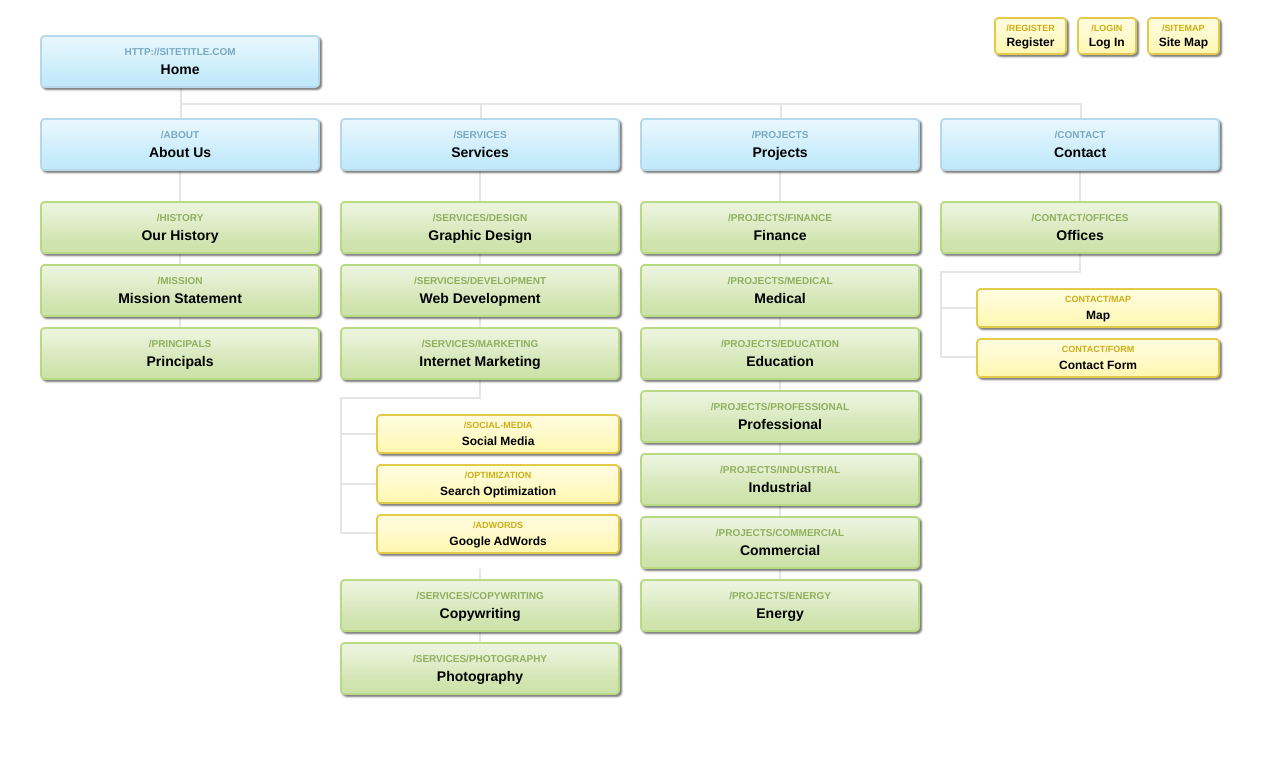
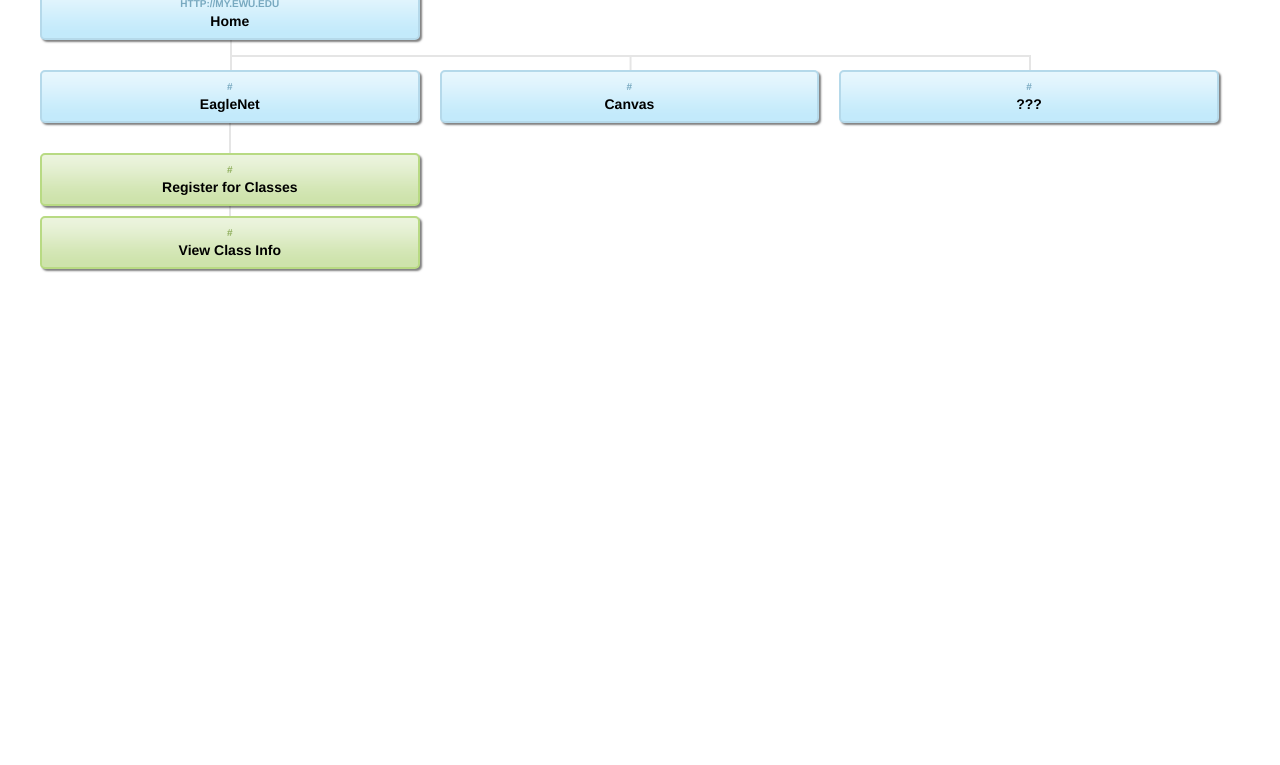
Before and after one commit to kborling/User-Flows-Sitemap, a plain HTML site: page index.html in a window 1280 px wide. Shown: the part 78-843 px from the top of the page. After the commit the page ends 800 px from the top, so only its background shows below. Drawn offline with Linux system fonts and the light colour scheme.

Commit message:
Starting Navigation Hierarchy

```diff
--- a/index.html
+++ b/index.html
@@ -5,7 +5,7 @@
 <head>
 	<meta http-equiv="Content-Type" content="text/html; charset=utf-8"/>
 	<meta name="author" content="Matt Everson of Astuteo, LLC – http://astuteo.com/slickmap" />
-	<title>SlickMap CSS</title>
+	<title>P1 MyEWU Portal</title>
 	<link rel="stylesheet" type="text/css" media="screen, print" href="slickmap.css" />
 </head>
 
@@ -13,60 +13,24 @@
 
 	<div class="sitemap">
 
-		<h1>Project Title</h1>
-		<h2>Preliminary Site Map &mdash; Version 1.0</h2>
-
+		<h1>P1 MyEWU Portal</h1>
+		<h2>Redesign of MyEWU Portal - Version 1.0</h2>
+		<!--
 		<ul id="utilityNav">
 			<li><a href="/register">Register</a></li>
 			<li><a href="/login">Log In</a></li>
 			<li><a href="/sitemap">Site Map</a></li>
 		</ul>
-
-		<ul id="primaryNav" class="col4">
-			<li id="home"><a href="http://sitetitle.com">Home</a></li>
-			<li><a href="/about">About Us</a>
+		-->
+		<ul id="primaryNav" class="col3">
+			<li id="home"><a href="http://my.ewu.edu">Home</a></li>
+			<li><a href="#">EagleNet</a>
 				<ul>
-					<li><a href="/history">Our History</a></li>
-					<li><a href="/mission">Mission Statement</a></li>
-					<li><a href="/principals">Principals</a></li>
-				</ul>
-			</li>
-			<li><a href="/services">Services</a>
-				<ul>
-					<li><a href="/services/design">Graphic Design</a></li>
-					<li><a href="/services/development">Web Development</a></li>
-					<li><a href="/services/marketing">Internet Marketing</a>
-						<ul>
-							<li><a href="/social-media">Social Media</a></li>
-							<li><a href="/optimization">Search Optimization</a></li>
-							<li><a href="/adwords">Google AdWords</a></li>
-						</ul>
-					</li>
-					<li><a href="/services/copywriting">Copywriting</a></li>
-					<li><a href="/services/photography">Photography</a></li>
-				</ul>
-			</li>
-			<li><a href="/projects">Projects</a>
-				<ul>
-					<li><a href="/projects/finance">Finance</a></li>
-					<li><a href="/projects/medical">Medical</a></li>
-					<li><a href="/projects/education">Education</a></li>
-					<li><a href="/projects/professional">Professional</a></li>
-					<li><a href="/projects/industrial">Industrial</a></li>
-					<li><a href="/projects/commercial">Commercial</a></li>
-					<li><a href="/projects/energy">Energy</a></li>
-				</ul>
-			</li>
-			<li><a href="/contact">Contact</a>
-				<ul>
-					<li><a href="/contact/offices">Offices</a>
-						<ul>
-							<li><a href="contact/map">Map</a></li>
-							<li><a href="contact/form">Contact Form</a></li>
-						</ul>
-					</li>
-				</ul>
-			</li>
+					<li><a href="#">Register for Classes</a></li>
+					<li><a href="#">View Class Info</a></li>
+				</ul></li>
+			<li><a href="#">Canvas</a></li>
+			<li><a href="#">???</a></li>
 		</ul>
 
 	</div>
```
